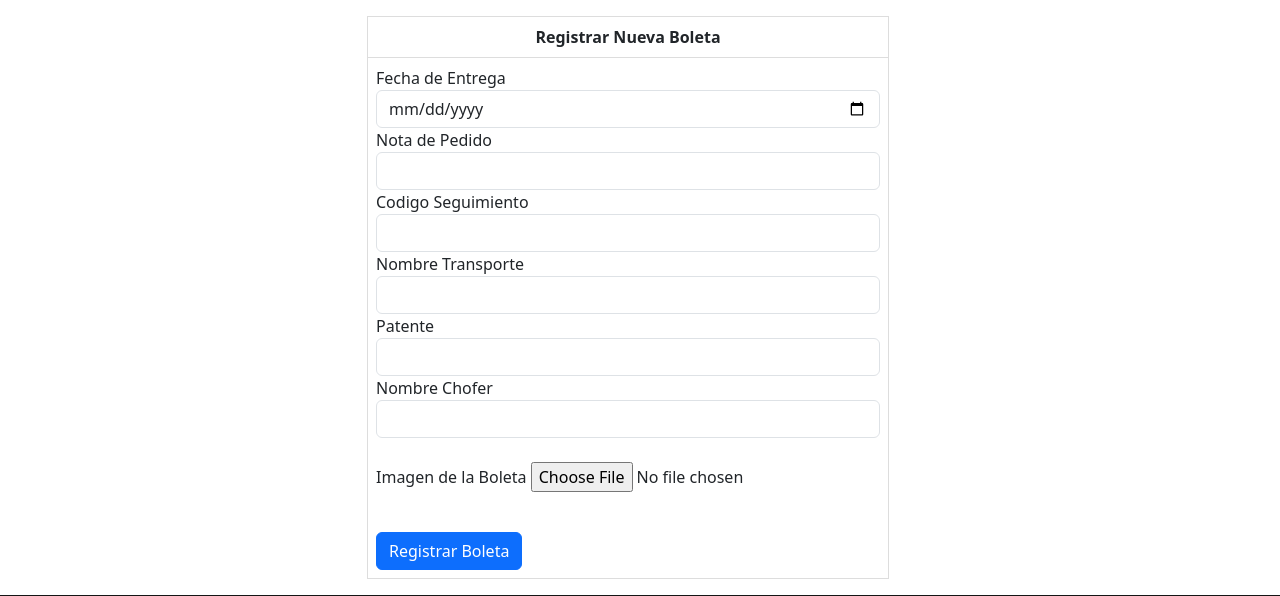
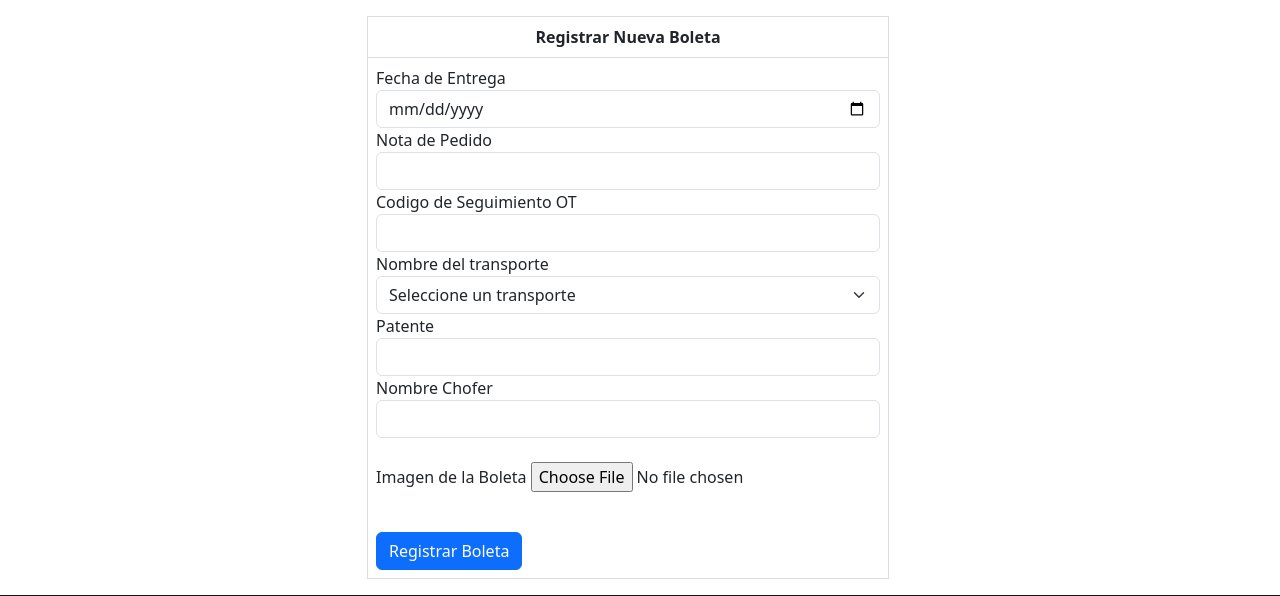
Before and after one commit to Patetow/bolatas_microgeo, a Flask app: page /registrar_boleta in a window 1280 px wide. Shown: the part 154-750 px from the top of the page. Run offline with Flask 3, Linux system fonts and the light colour scheme; the visitor is signed in with stand-in values (Sample User, id 1); data that the repository does not hold is empty.

Commit message:
cambios select transportes y correccion de texto

```diff
--- a/app.py
+++ b/app.py
@@ -25,7 +25,7 @@ firebaseConfig = {
     }
 
 
-cred = credentials.Certificate("C:/Users/Microgeo/Desktop/bolatas_microgeo/static/json/boletasmicreo-firebase-adminsdk-qmus6-ddf535662a.json")
+cred = credentials.Certificate("static/json/boletasmicreo-firebase-adminsdk-qmus6-ddf535662a.json")
 
 
 
@@ -253,8 +253,13 @@ def registrar_boleta():
                     print("Error al registrar la boleta:", str(e))
                     flash("Error al registrar la boleta. Inténtalo de nuevo.", "error")
 
+
+            transportes = db.child('transportes').get().val()
+            lista_nombres_transporte = []
+            for key, value in transportes.items():
+                lista_nombres_transporte.append(value['nombreTransporte'])
             # Si el método de la solicitud es GET, renderizar el formulario de registro de boleta
-            return render_template('registrar_boleta.html', user=user_data)
+            return render_template('registrar_boleta.html', user=user_data, transportes=sorted(lista_nombres_transporte))
         else:
             # Si no se encuentran datos del usuario, redirige a la página de inicio de sesión
             return redirect(url_for('iniciosesion'))
--- a/templates/registrar_boleta.html
+++ b/templates/registrar_boleta.html
@@ -97,24 +97,32 @@
                                                 <input type="date" class="form-control" name="fecha_entrega" required>
                                             </div>
                                             {% if error_message_numero_orden %}
-                                                <div class="alert alert-danger" role="alert">
-                                                    {{ error_message_numero_orden }}
-                                                </div>
-                                                {% endif %}
+                                            <div class="alert alert-danger" role="alert">
+                                                {{ error_message_numero_orden }}
+                                            </div>
+                                            {% endif %}
                                             <div class="form-group">
                                                 <label for="numero_orden">Nota de Pedido</label>
                                                 <input type="text" class="form-control" name="numero_orden" required>
                                             </div>
                                             <div class="form-group">
-                                                <label for="codigo_seguimiento">Codigo Seguimiento</label>
+                                                <label for="codigo_seguimiento">Codigo de Seguimiento OT</label>
                                                 <input type="text" class="form-control" name="codigo_seguimiento"
                                                     required>
                                             </div>
 
+
+
                                             <div class="form-group">
-                                                <label for="nombre_chofer">Nombre Transporte</label>
-                                                <input type="text" class="form-control" name="nombre_transporte">
+                                                <label for="nombre_transporte">Nombre del transporte</label>
+                                                <select class="form-select" aria-label="Default select example" id="nombre_transporte" name="nombre_transporte">
+                                                    <option selected>Seleccione un transporte</option>
+                                                    {% for transporte in transportes %}
+                                                    <option value="{{transporte}}">{{transporte}}</option>
+                                                    {% endfor %}
+                                                </select>
                                             </div>
+
 
                                             <div class="form-group">
                                                 <label for="rut_chofer">Patente</label>
```
